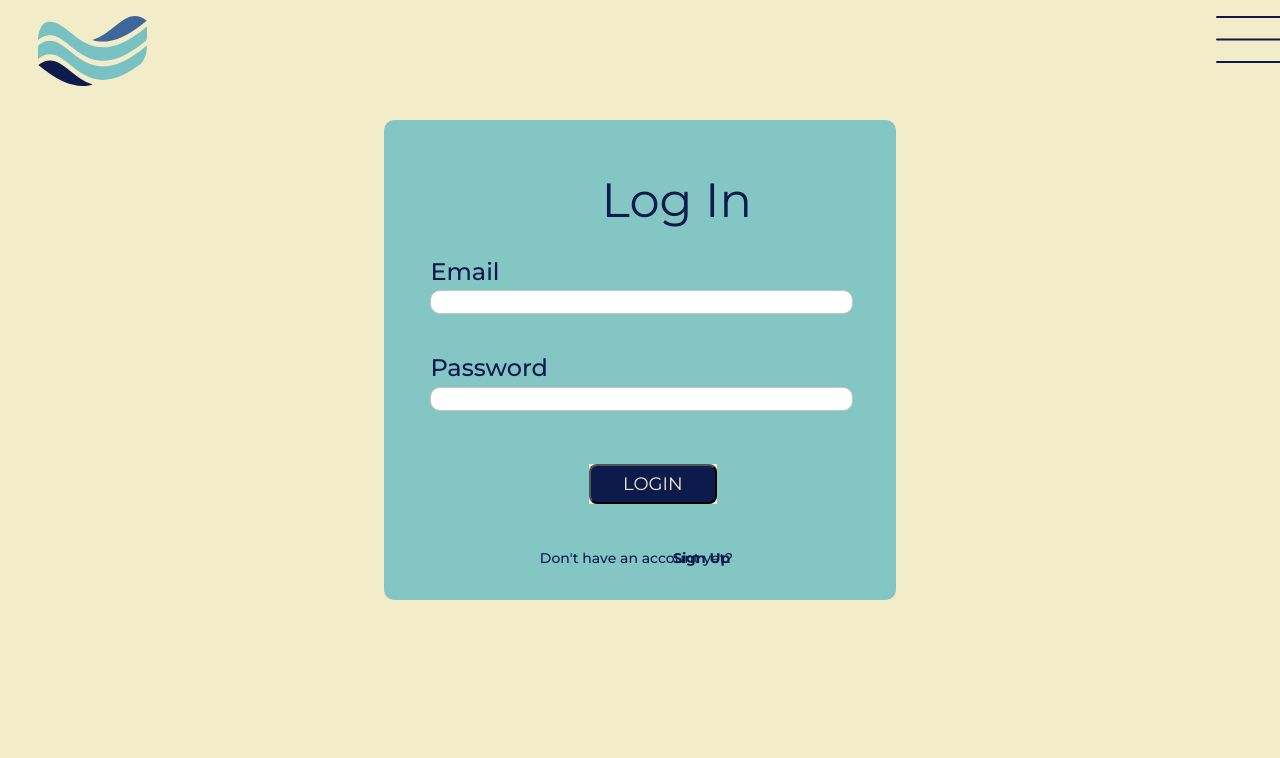
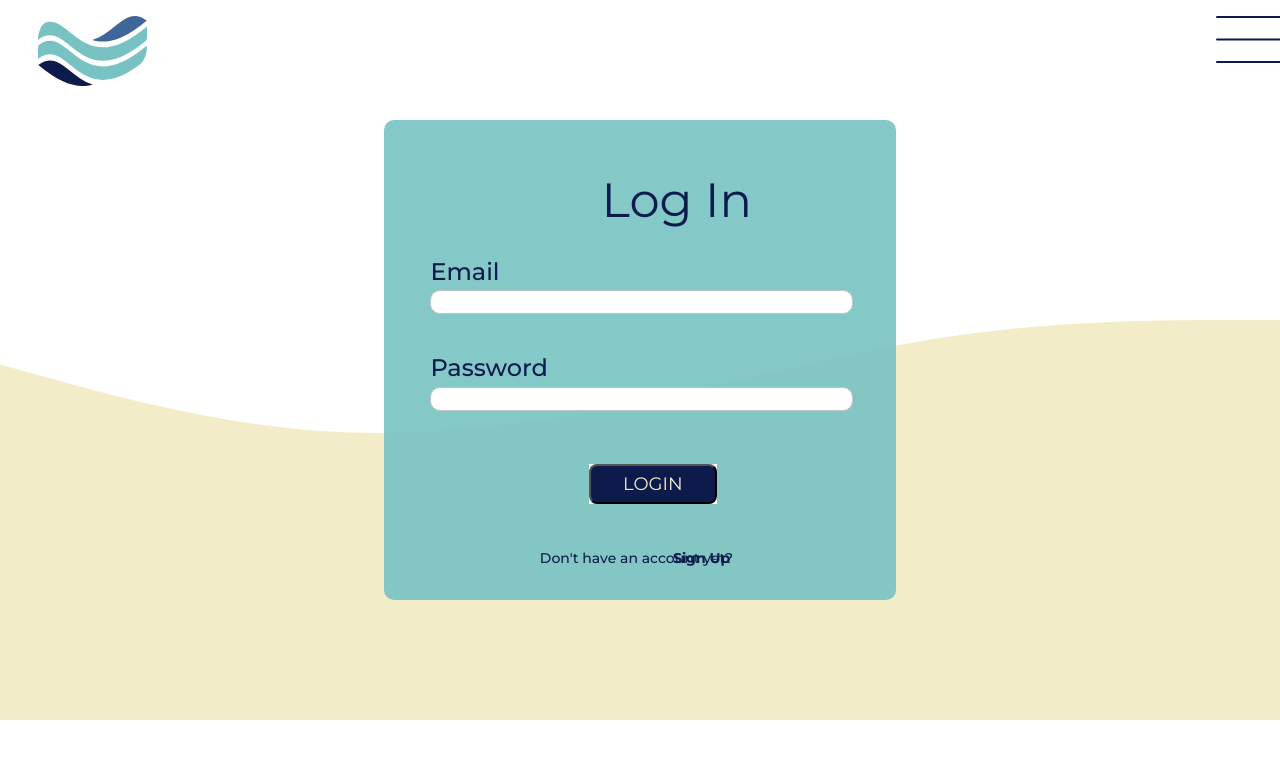
Before and after one commit to annavillena/resDeck, a React (Create React App) app in the folder client/: page /Login in a window 1280 px wide. Shown: the top 758 px of the page. Built offline with nearby package versions, Linux system fonts and the light colour scheme.

Commit message:
trying to fix bg problem

```diff
--- a/client/src/components/Login.css
+++ b/client/src/components/Login.css
@@ -1,6 +1,9 @@
 @import url('https://fonts.googleapis.com/css2?family=Lato:ital,wght@0,100;0,300;0,400;0,700;0,900;1,100;1,300;1,400;1,700;1,900&display=swap');
 @import url('https://fonts.googleapis.com/css2?family=Montserrat:ital,wght@0,100;0,300;0,400;0,700;0,900;1,100;1,300;1,400;1,700;1,900&display=swap');
 
+*{
+    background: white;
+}
 
 .left-side-navbar {
     display: flex;
```
